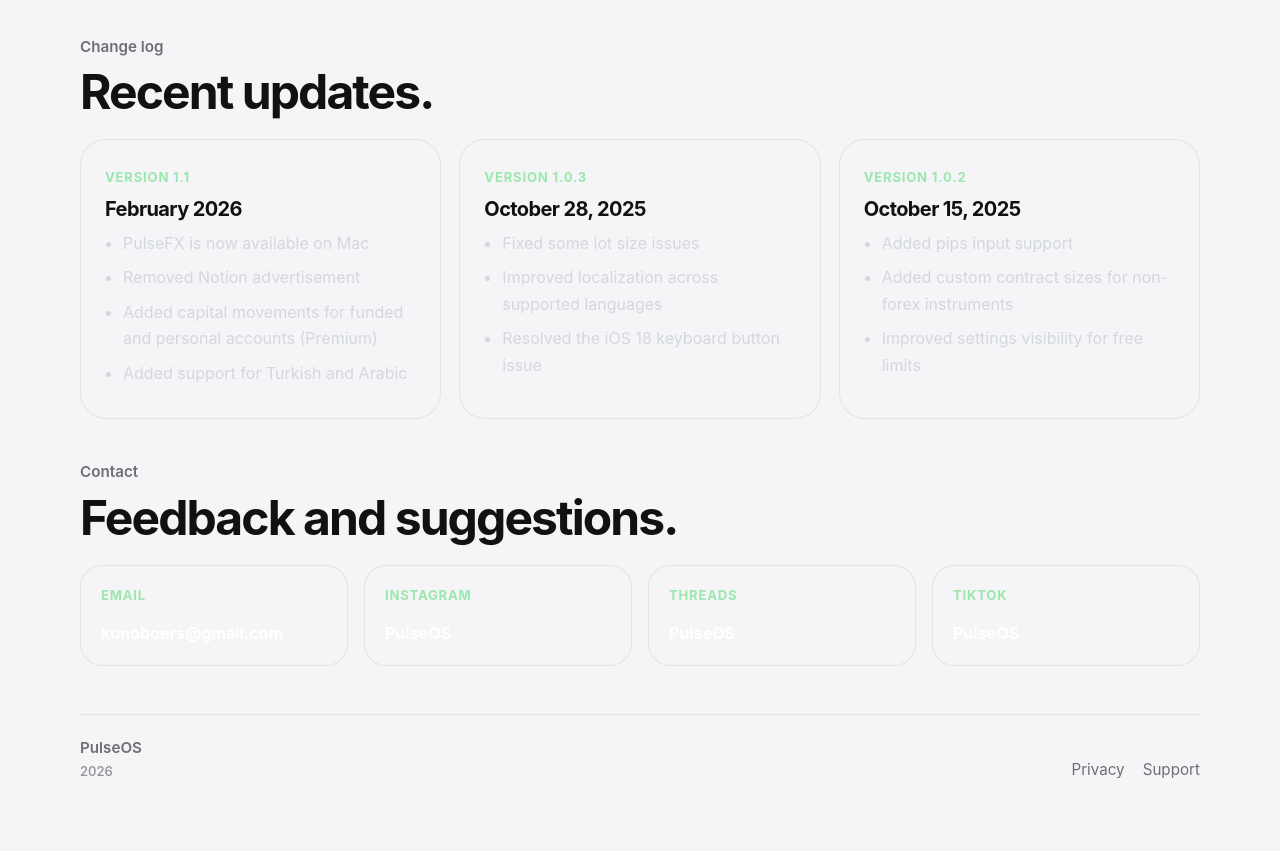
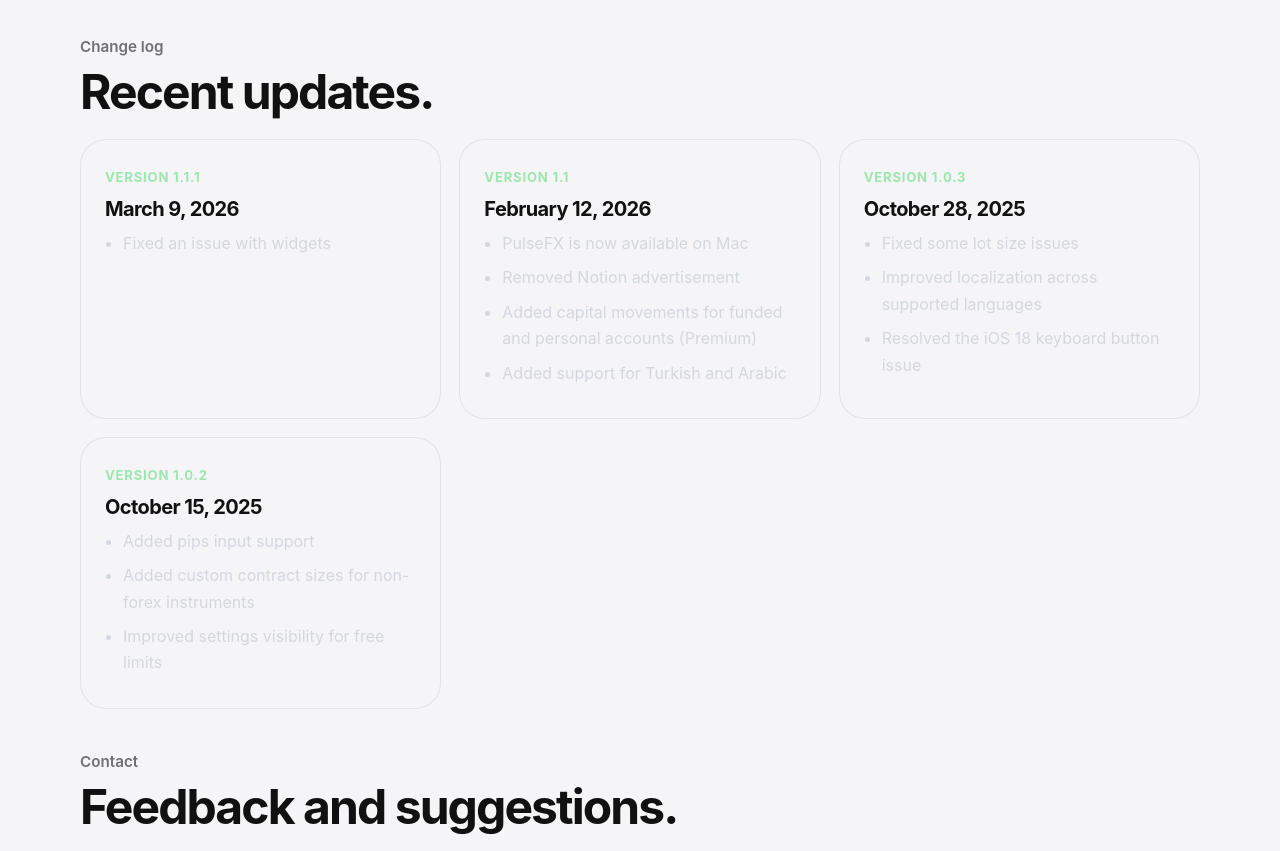
Before and after one commit to kunoboers1-design/pulseos-site, a plain HTML site: page pulsefx/index.html in a window 1280 px wide. Shown: the part 3120-3971 px from the top of the page. Before the commit the page ends 3930 px from the top, so only its background shows below. Drawn offline with Linux system fonts and the light colour scheme.

Commit message:
Update index.html

```diff
--- a/pulsefx/index.html
+++ b/pulsefx/index.html
@@ -143,7 +143,7 @@
           </article>
 
           <article class="fx-feature-card feature-dark">
-            <h3>Reports & Statistics</h3>
+            <h3>Reports &amp; Statistics</h3>
             <p>
               Get instant insight into performance with mini statistics, daily
               summaries, and weekly reports.
@@ -197,7 +197,7 @@
         <div class="fx-steps-grid">
           <article class="fx-step-card">
             <span class="fx-step-number">1</span>
-            <h3>Download & setup</h3>
+            <h3>Download &amp; setup</h3>
             <p>Get started from the App Store and configure your preferences.</p>
           </article>
 
@@ -301,8 +301,16 @@
 
         <div class="fx-changelog">
           <article class="fx-changelog-card">
+            <span class="fx-changelog-version">Version 1.1.1</span>
+            <h3>March 9, 2026</h3>
+            <ul>
+              <li>Fixed an issue with widgets</li>
+            </ul>
+          </article>
+
+          <article class="fx-changelog-card">
             <span class="fx-changelog-version">Version 1.1</span>
-            <h3>February 2026</h3>
+            <h3>February 12, 2026</h3>
             <ul>
               <li>PulseFX is now available on Mac</li>
               <li>Removed Notion advertisement</li>
```
